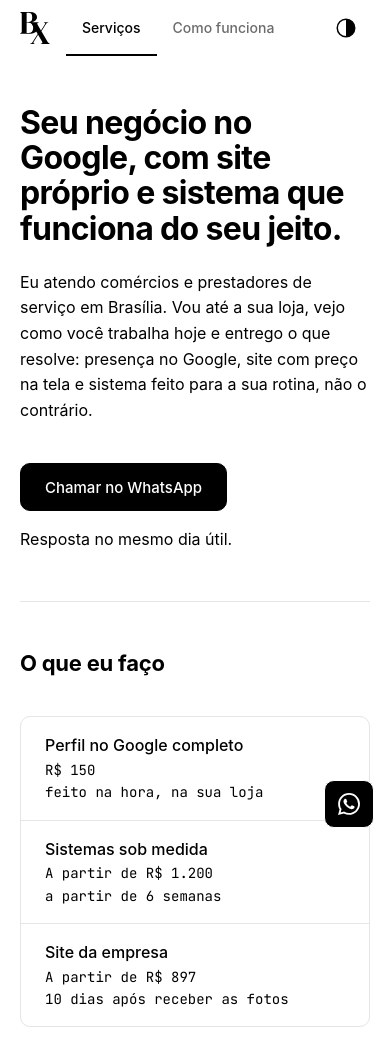
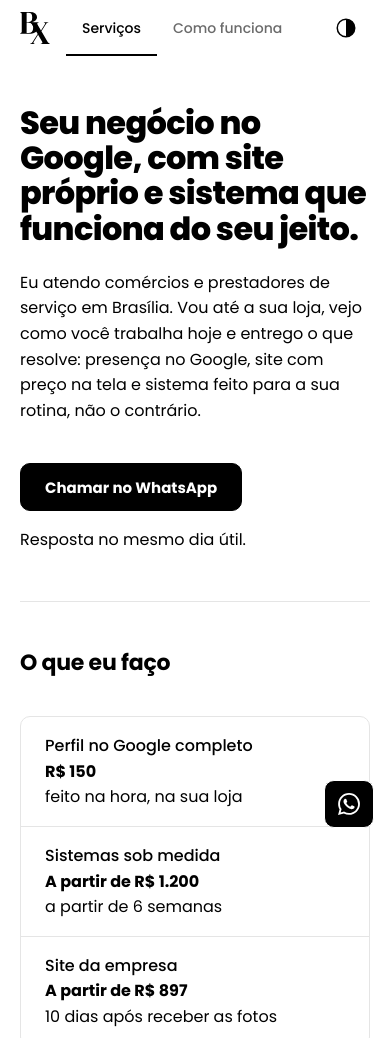
Before and after one commit to ximenesdev/bruno-ximenes-site, a website: page public/index.html in a window 390 px wide. Shown: the top 1038 px of the page. Drawn offline with Linux system fonts and the light colour scheme.

Commit message:
feat: Poppins em subset próprio como única fonte do site
Cinco pesos (400–800) subsetados com pyftsubset para os 164 glifos do
português, 30,8 KB no total. Saem Inter, JetBrains Mono e a regra de
debug da mono. Pesos: 400/500 corpo, 600 subtítulos, 700 botões,
800 títulos e números. A Poppins não tem algarismos tabulares: preços
alinham por coluna de largura fixa com texto à direita.

```diff
--- a/public/css/site.css
+++ b/public/css/site.css
@@ -1,62 +1,59 @@
 /* ==========================================================================
    Site Bruno Ximenes — folha única.
    Monocromático: tinta, papel, um cinza para filetes e um para rótulos de
-   tabela. Hierarquia por tamanho e peso, nunca por cor mais clara.
+   tabela. Uma família só (Poppins); hierarquia por tamanho e peso, nunca
+   por cor mais clara.
    Tema: as quatro cores vivem só no :root; html.tema-escuro inverte tudo.
    ========================================================================== */
 
-/* --- Fontes (vendorizadas de @fontsource, subconjunto latin) --------------- */
+/* --- Fonte ---------------------------------------------------------------
+   Poppins, e só ela, em subset próprio (pyftsubset): ASCII, acentos do
+   português e pontuação tipográfica — 164 glifos, ~6 KB por peso. O
+   unicode-range espelha o subset; o que estiver fora cai na system-ui.
+   Pesos: 400/500 corpo, 600 subtítulos, 700/800 títulos, botões e preços. */
+
 @font-face {
-  font-family: "Inter";
+  font-family: "Poppins";
   font-style: normal;
   font-weight: 400;
   font-display: swap;
-  src: url("../fonts/inter-latin-400-normal.woff2") format("woff2");
+  src: url("../fonts/poppins-subset-400-normal.woff2") format("woff2");
+  unicode-range: U+0020-007E, U+00A0, U+00A9, U+00AA, U+00B0, U+00B7, U+00BA, U+00C0-00C3, U+00C7, U+00C9, U+00CA, U+00CD, U+00D3-00D5, U+00D7, U+00DA, U+00DC, U+00E0-00E3, U+00E7, U+00E9, U+00EA, U+00ED, U+00F3-00F5, U+00FA, U+00FC, U+2013, U+2014, U+2018, U+2019, U+201C, U+201D, U+2026;
 }
 
 @font-face {
-  font-family: "Inter";
+  font-family: "Poppins";
   font-style: normal;
   font-weight: 500;
   font-display: swap;
-  src: url("../fonts/inter-latin-500-normal.woff2") format("woff2");
+  src: url("../fonts/poppins-subset-500-normal.woff2") format("woff2");
+  unicode-range: U+0020-007E, U+00A0, U+00A9, U+00AA, U+00B0, U+00B7, U+00BA, U+00C0-00C3, U+00C7, U+00C9, U+00CA, U+00CD, U+00D3-00D5, U+00D7, U+00DA, U+00DC, U+00E0-00E3, U+00E7, U+00E9, U+00EA, U+00ED, U+00F3-00F5, U+00FA, U+00FC, U+2013, U+2014, U+2018, U+2019, U+201C, U+201D, U+2026;
 }
 
-@font-face {
-  font-family: "Inter";
-  font-style: normal;
-  font-weight: 700;
-  font-display: swap;
-  src: url("../fonts/inter-latin-700-normal.woff2") format("woff2");
-}
-
-/* Poppins só no texto da marca ("BRUNO XIMENES"): é a fonte do wordmark do lockup. */
 @font-face {
   font-family: "Poppins";
   font-style: normal;
   font-weight: 600;
   font-display: swap;
-  src: url("../fonts/poppins-latin-600-normal.woff2") format("woff2");
-}
-
-/* JetBrains Mono, subset próprio (pyftsubset): ASCII, acentos do português e
-   pontuação tipográfica — 149 glifos, ~5,7 KB por peso. Só acento: valores,
-   numerais e rótulos. O unicode-range espelha o subset. */
-@font-face {
-  font-family: "JetBrains Mono";
-  font-style: normal;
-  font-weight: 400;
-  font-display: swap;
-  src: url("../fonts/jetbrains-mono-subset-400-normal.woff2") format("woff2");
+  src: url("../fonts/poppins-subset-600-normal.woff2") format("woff2");
   unicode-range: U+0020-007E, U+00A0, U+00A9, U+00AA, U+00B0, U+00B7, U+00BA, U+00C0-00C3, U+00C7, U+00C9, U+00CA, U+00CD, U+00D3-00D5, U+00D7, U+00DA, U+00DC, U+00E0-00E3, U+00E7, U+00E9, U+00EA, U+00ED, U+00F3-00F5, U+00FA, U+00FC, U+2013, U+2014, U+2018, U+2019, U+201C, U+201D, U+2026;
 }
 
 @font-face {
-  font-family: "JetBrains Mono";
+  font-family: "Poppins";
   font-style: normal;
-  font-weight: 500;
+  font-weight: 700;
   font-display: swap;
-  src: url("../fonts/jetbrains-mono-subset-500-normal.woff2") format("woff2");
+  src: url("../fonts/poppins-subset-700-normal.woff2") format("woff2");
+  unicode-range: U+0020-007E, U+00A0, U+00A9, U+00AA, U+00B0, U+00B7, U+00BA, U+00C0-00C3, U+00C7, U+00C9, U+00CA, U+00CD, U+00D3-00D5, U+00D7, U+00DA, U+00DC, U+00E0-00E3, U+00E7, U+00E9, U+00EA, U+00ED, U+00F3-00F5, U+00FA, U+00FC, U+2013, U+2014, U+2018, U+2019, U+201C, U+201D, U+2026;
+}
+
+@font-face {
+  font-family: "Poppins";
+  font-style: normal;
+  font-weight: 800;
+  font-display: swap;
+  src: url("../fonts/poppins-subset-800-normal.woff2") format("woff2");
   unicode-range: U+0020-007E, U+00A0, U+00A9, U+00AA, U+00B0, U+00B7, U+00BA, U+00C0-00C3, U+00C7, U+00C9, U+00CA, U+00CD, U+00D3-00D5, U+00D7, U+00DA, U+00DC, U+00E0-00E3, U+00E7, U+00E9, U+00EA, U+00ED, U+00F3-00F5, U+00FA, U+00FC, U+2013, U+2014, U+2018, U+2019, U+201C, U+201D, U+2026;
 }
 
@@ -69,11 +66,8 @@
   --tinta-fraca: #6b6b6b; /* rótulos de tabela; 5,3:1 sobre o papel */
   color-scheme: light;
 
-  /* Mesma pilha do portfólio: San Francisco nativa em Apple, Inter nos demais. */
-  --fonte: -apple-system, BlinkMacSystemFont, "Inter", system-ui, sans-serif;
-  --fonte-marca: "Poppins", var(--fonte);
-  /* Mesmo padrão: SF Mono nativa em Apple (nada baixa), JetBrains Mono nos demais. */
-  --fonte-mono: ui-monospace, "JetBrains Mono", monospace;
+  /* Poppins na frente de tudo: a system-ui só entra enquanto ela baixa. */
+  --fonte: "Poppins", system-ui, sans-serif;
 
   /* Escala tipográfica (mobile → desktop) */
   --t-display: clamp(2rem, 5.5vw, 3rem);
@@ -84,7 +78,6 @@
   --t-botao: 0.9375rem;
   --t-numeral: clamp(2.75rem, 5.5vw, 4rem);
   --t-marca: 0.875rem;
-  --t-mono: 0.875rem;   /* valores em mono: um degrau abaixo do corpo, a mono é larga */
   --t-rotulo: 0.75rem;  /* rótulos em caixa alta */
   --tracking-marca: 0.18em;
   --tracking-rotulo: 0.08em;
@@ -197,7 +190,7 @@ html.intro-ativa {
   background: var(--tinta);
   color: var(--papel);
   font-size: var(--t-botao);
-  font-weight: 500;
+  font-weight: 700;
   line-height: 1;
   text-decoration: none;
   white-space: nowrap;
@@ -262,7 +255,6 @@ html.intro-ativa {
 
 .marca__nome {
   display: none;
-  font-family: var(--fonte-marca);
   font-size: var(--t-marca);
   font-weight: 600;
   letter-spacing: var(--tracking-marca);
@@ -470,7 +462,6 @@ html.intro-ativa .intro {
 /* O nome entra já opaco, só com o tracking fechando (intro.js). */
 .intro__nome {
   visibility: hidden;
-  font-family: var(--fonte-marca);
   font-size: clamp(1rem, 2.6vw, 1.25rem);
   font-weight: 600;
   letter-spacing: 0.6em;
@@ -570,7 +561,7 @@ html.intro-ativa .intro {
 .hero__titulo {
   max-width: var(--medida-display);
   font-size: var(--t-display);
-  font-weight: 700;
+  font-weight: 800;
   line-height: 1.1;
   letter-spacing: -0.02em;
 }
@@ -614,7 +605,7 @@ html.intro-ativa .intro {
 .passo__titulo,
 .trabalho__titulo {
   font-size: var(--t-h3);
-  font-weight: 700;
+  font-weight: 600;
   line-height: 1.3;
 }
 
@@ -667,9 +658,8 @@ html.intro-ativa .intro {
 
 .passo__numero {
   min-width: 1.1ch;
-  font-family: var(--fonte-mono);
   font-size: var(--t-numeral);
-  font-weight: 500;
+  font-weight: 800;
   line-height: 0.85;
 }
 
@@ -763,26 +753,20 @@ html.intro-ativa .intro {
   border-bottom: 0;
 }
 
-/* Rótulos de coluna: mono, caixa alta, pequenos. */
+/* Rótulos de coluna: caixa alta, pequenos. */
 .tabela th {
   color: var(--tinta-fraca);
-  font-family: var(--fonte-mono);
   font-size: var(--t-rotulo);
-  font-weight: 500;
+  font-weight: 600;
   letter-spacing: var(--tracking-rotulo);
   text-transform: uppercase;
 }
 
-/* Preços e prazos: mono com algarismos tabulares. */
-.tabela__valor,
-.tabela__prazo {
-  font-family: var(--fonte-mono);
-  font-size: var(--t-mono);
-  font-variant-numeric: tabular-nums;
-}
-
+/* Preços: a Poppins não tem algarismos tabulares, então a coluna tem largura
+   fixa e o texto encosta à direita — a borda direita alinha, o resto não importa. */
 .tabela .tabela__valor {
-  font-weight: 500;
+  width: 12ch;
+  font-weight: 700;
   text-align: right;
   white-space: nowrap;
 }
@@ -822,7 +806,8 @@ html.intro-ativa .intro {
   }
 
   .tabela--servicos .tabela__valor {
-    font-weight: 400;
+    width: auto;
+    font-weight: 700;
   }
 }
 
@@ -956,7 +941,7 @@ html.intro-ativa .intro {
   background: var(--tinta);
   color: var(--papel);
   font-size: var(--t-botao);
-  font-weight: 500;
+  font-weight: 700;
   line-height: 1;
   text-decoration: none;
   transition: transform 500ms var(--ease), background-color 250ms var(--ease), color 250ms var(--ease), border-color 250ms var(--ease);
@@ -1033,11 +1018,3 @@ html.js .whats-fixo--visivel {
     animation: none;
   }
 }
-/* --- TEMPORÁRIO: avaliação visual da mono ----------------------------------
-   Aplicar pelo console: document.documentElement.classList.add('teste-mono-total')
-   Joga JetBrains Mono no site inteiro (inclusive marca). Não usar em produção;
-   remover esta regra quando a avaliação terminar. */
-html.teste-mono-total,
-html.teste-mono-total * {
-  font-family: "JetBrains Mono", monospace !important;
-}
--- a/public/index.html
+++ b/public/index.html
@@ -31,6 +31,13 @@
   </script>
 
   <link rel="icon" href="assets/logo/bx-favicon.svg" type="image/svg+xml">
+  <!-- Os cinco pesos da Poppins (~6 KB cada) aparecem já na primeira tela
+       (intro, cabeçalho e hero): pré-carregar evita a troca de fonte à vista. -->
+  <link rel="preload" href="fonts/poppins-subset-400-normal.woff2" as="font" type="font/woff2" crossorigin>
+  <link rel="preload" href="fonts/poppins-subset-500-normal.woff2" as="font" type="font/woff2" crossorigin>
+  <link rel="preload" href="fonts/poppins-subset-600-normal.woff2" as="font" type="font/woff2" crossorigin>
+  <link rel="preload" href="fonts/poppins-subset-700-normal.woff2" as="font" type="font/woff2" crossorigin>
+  <link rel="preload" href="fonts/poppins-subset-800-normal.woff2" as="font" type="font/woff2" crossorigin>
   <link rel="stylesheet" href="css/site.css">
 </head>
 <body>
```
Also changed, not shown: public/fonts/inter-latin-400-normal.woff2 (deleted), public/fonts/inter-latin-500-normal.woff2 (deleted), public/fonts/inter-latin-700-normal.woff2 (deleted), public/fonts/jetbrains-mono-subset-400-normal.woff2 (deleted), public/fonts/jetbrains-mono-subset-500-normal.woff2 (deleted), public/fonts/poppins-latin-600-normal.woff2 (deleted), public/fonts/poppins-subset-400-normal.woff2 (added), public/fonts/poppins-subset-500-normal.woff2 (added), public/fonts/poppins-subset-600-normal.woff2 (added), public/fonts/poppins-subset-700-normal.woff2 (added), public/fonts/poppins-subset-800-normal.woff2 (added).
